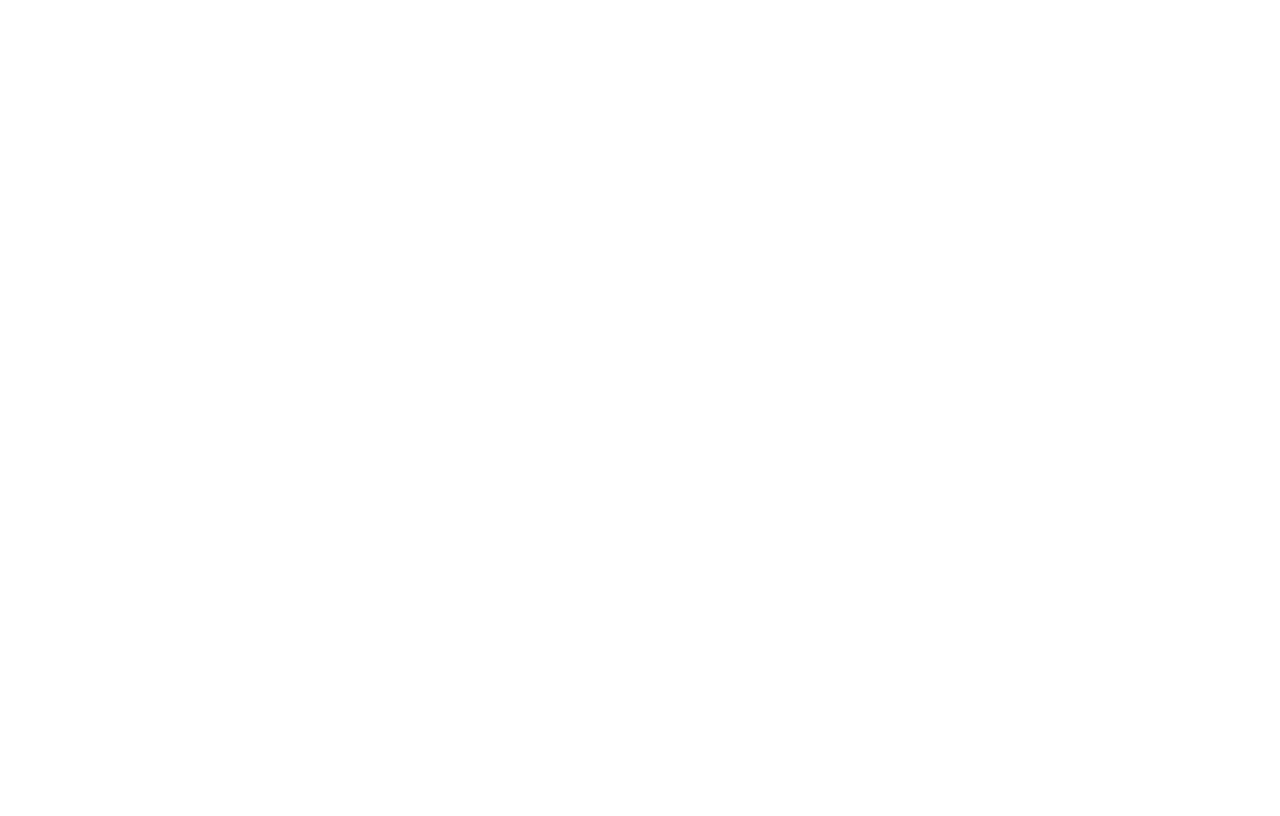
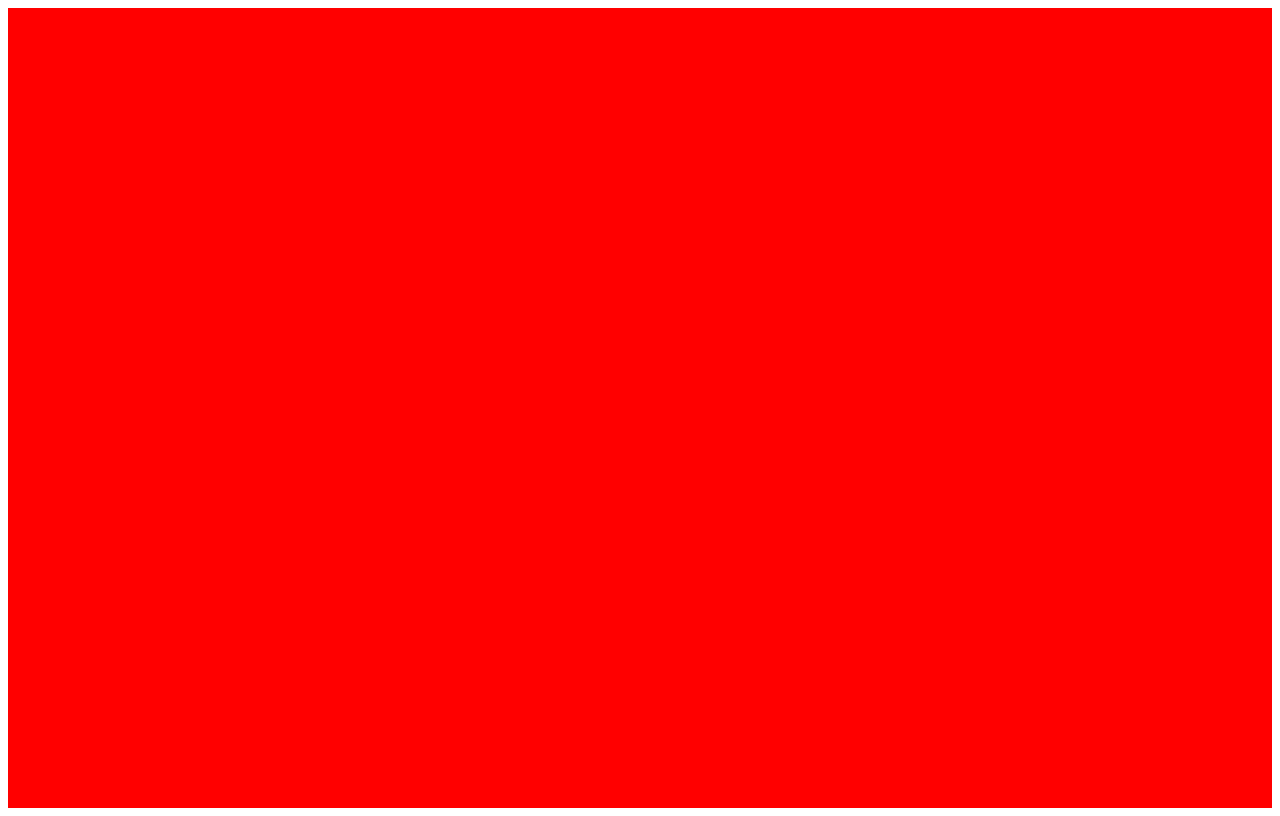
Before and after one commit to JJWallis/todo-app, a React (Create React App) app: page / in a window 1280 px wide. Built offline with nearby package versions, Linux system fonts and the light colour scheme.

Commit message:
Reset attempted

```diff
--- a/package.json
+++ b/package.json
@@ -12,7 +12,8 @@
     "@types/react-dom": "^17.0.9",
     "react": "^17.0.2",
     "react-dom": "^17.0.2",
-    "react-scripts": "4.0.3",
+    "react-scripts": "^3.4.4",
+    "styled-components": "^5.2.1",
     "typescript": "^4.4.3",
     "web-vitals": "^1.1.2"
   },
@@ -39,5 +40,8 @@
       "last 1 firefox version",
       "last 1 safari version"
     ]
+  },
+  "devDependencies": {
+    "@types/styled-components": "^5.1.14"
   }
 }
--- a/public/index.html
+++ b/public/index.html
@@ -10,34 +10,10 @@
          content="Web site created using create-react-app"
       />
       <link rel="apple-touch-icon" href="%PUBLIC_URL%/logo192.png" />
-    <!--
-      manifest.json provides metadata used when your web app is installed on a
-      user's mobile device or desktop. See https://developers.google.com/web/fundamentals/web-app-manifest/
-    -->
       <link rel="manifest" href="%PUBLIC_URL%/manifest.json" />
-    <!--
-      Notice the use of %PUBLIC_URL% in the tags above.
-      It will be replaced with the URL of the `public` folder during the build.
-      Only files inside the `public` folder can be referenced from the HTML.
-
-      Unlike "/favicon.ico" or "favicon.ico", "%PUBLIC_URL%/favicon.ico" will
-      work correctly both with client-side routing and a non-root public URL.
-      Learn how to configure a non-root public URL by running `npm run build`.
-    -->
       <title>React App</title>
    </head>
-  <body>
+   <body id="root">
       <noscript>You need to enable JavaScript to run this app.</noscript>
-    <div id="root"></div>
-    <!--
-      This HTML file is a template.
-      If you open it directly in the browser, you will see an empty page.
-
-      You can add webfonts, meta tags, or analytics to this file.
-      The build step will place the bundled scripts into the <body> tag.
-
-      To begin the development, run `npm start` or `yarn start`.
-      To create a production bundle, use `npm run build` or `yarn build`.
-    -->
    </body>
 </html>
--- a/src/App.tsx
+++ b/src/App.tsx
@@ -1,7 +1,22 @@
-import React, { useState, FC } from 'react'
+import React from 'react'
+import styled from 'styled-components'
+import Header from './components/Header'
+import Main from './components/Main'
+import Footer from './components/Footer'
 
-const App: FC = () => {
-   return <div className="App"></div>
+const BodyWrapper = styled.div`
+   min-height: 100vh;
+   background-color: red;
+`
+
+const App: React.FC = () => {
+   return (
+      <BodyWrapper>
+         <Header />
+         <Main />
+         <Footer />
+      </BodyWrapper>
+   )
 }
 
 export default App
--- /dev/null
+++ b/src/components/Footer.tsx
@@ -0,0 +1,5 @@
+import React from 'react'
+
+export default function Footer() {
+   return <div></div>
+}
--- /dev/null
+++ b/src/components/Header.tsx
@@ -0,0 +1,5 @@
+import React from 'react'
+
+export default function Header() {
+   return <div></div>
+}
--- /dev/null
+++ b/src/components/Main.tsx
@@ -0,0 +1,5 @@
+import React from 'react'
+
+export default function Main() {
+   return <div></div>
+}
--- a/src/components/Todo.tsx
+++ b/src/components/Todo.tsx
@@ -1,5 +1,7 @@
 import React from 'react'
 
-export default function Todo() {
+const Todo: React.FC = () => {
    return <div></div>
 }
+
+export default Todo
--- a/src/components/TodoList.tsx
+++ b/src/components/TodoList.tsx
@@ -1,7 +1,7 @@
 import React from 'react'
 import Todo from './Todo'
 
-function TodoList() {
+const TodoList: React.FC = () => {
    return <div></div>
 }
 
--- /dev/null
+++ b/src/reset.css
@@ -0,0 +1,73 @@
+/* Box sizing rules */
+*,
+*::before,
+*::after {
+  box-sizing: border-box;
+}
+
+/* Remove default margin */
+body,
+h1,
+h2,
+h3,
+h4,
+p,
+figure,
+blockquote,
+dl,
+dd {
+  margin: 0;
+}
+
+/* Remove list styles on ul, ol elements with a list role, which suggests default styling will be removed */
+ul[role="list"],
+ol[role="list"] {
+  list-style: none;
+}
+
+/* Set core root defaults */
+html:focus-within {
+  scroll-behavior: smooth;
+}
+
+/* Set core body defaults */
+body {
+  min-height: 100vh;
+  text-rendering: optimizeSpeed;
+  line-height: 1.5;
+}
+
+/* A elements that don't have a class get default styles */
+a:not([class]) {
+  text-decoration-skip-ink: auto;
+}
+
+/* Make images easier to work with */
+img,
+picture {
+  max-width: 100%;
+  display: block;
+}
+
+/* Inherit fonts for inputs and buttons */
+input,
+button,
+textarea,
+select {
+  font: inherit;
+}
+
+/* Remove all animations and transitions for people that prefer not to see them */
+@media (prefers-reduced-motion: reduce) {
+  html:focus-within {
+   scroll-behavior: auto;
+  }
+  *,
+  *::before,
+  *::after {
+    animation-duration: 0.01ms !important;
+    animation-iteration-count: 1 !important;
+    transition-duration: 0.01ms !important;
+    scroll-behavior: auto !important;
+  }
+}
```
Also changed, not shown: 1 other file (tests, documents, lock files or other folders). Lines whose indentation alone changed are shown as unchanged.
